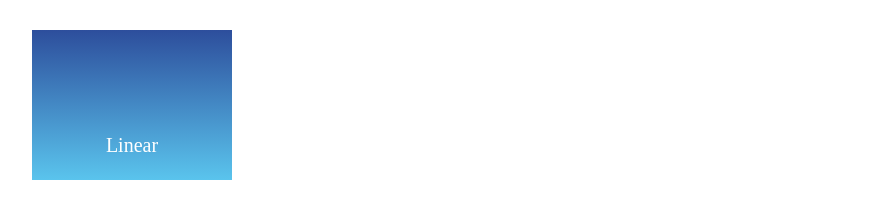
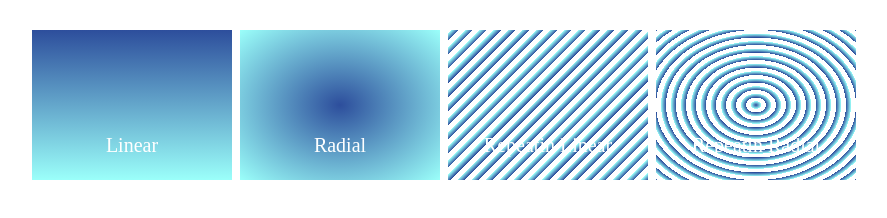
Before and after one commit to AlexKrasovskiy/htmlcss, a plain HTML site: page views/index.html in a window 1280 px wide. Shown: the whole page, without its empty margins (196-1083 px from the left). Drawn offline with Linux system fonts and the light colour scheme; files whose address does not match are found by name.

Commit message:
Exercise 26

```diff
--- a/css/style.css
+++ b/css/style.css
@@ -17,5 +17,14 @@
 }
 
 .block1 {
-    background:linear-gradient(to bottom, #2d4e9c, #5ac4ed);
+    background:linear-gradient(to bottom, #2d4e9c, #9bfffa);
  }
+.block2 {
+    background:radial-gradient(#2d4e9c, #9bfffa);
+}
+.block3 {
+    background:repeating-linear-gradient(-45deg, #2d4e9c, #9bfffa 5px, #fff 5px, #fff 10px);
+}
+.block4 {
+    background:repeating-radial-gradient(#2d4e9c, #9bfffa 5px, #fff 5px, #fff 10px);
+}
--- a/views/index.html
+++ b/views/index.html
@@ -9,8 +9,8 @@
 <div class="container">
     <div class="block1">Linear</div>
     <div class="block2">Radial</div>
-    <div class="block3">Repeating Linear</div>
-    <div class="block4">Repeating Radial</div>
+    <div class="block3">Repeatin Linear</div>
+    <div class="block4">Repeatin Radial</div>
 </div>
 </body>
 </html>
```
